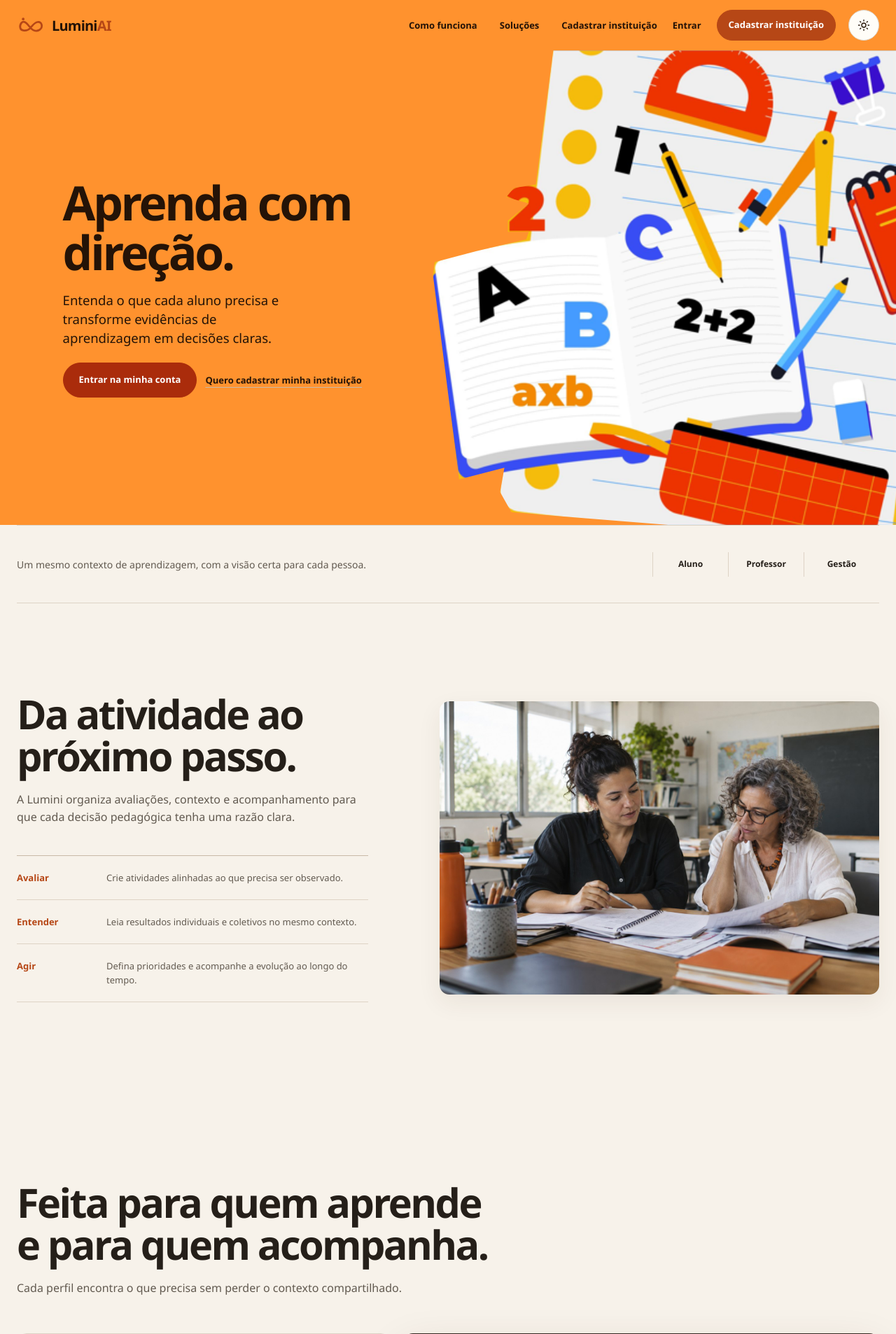
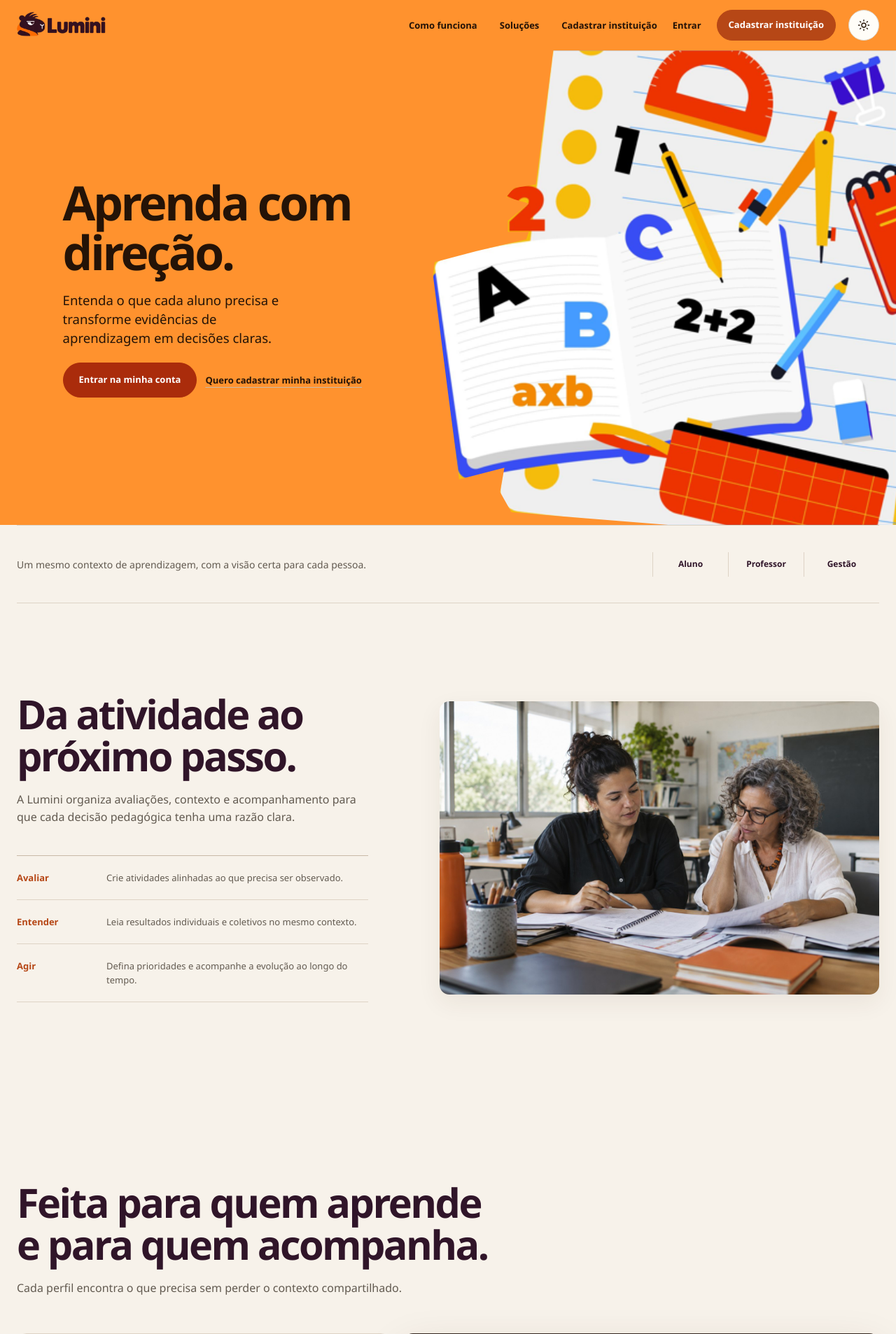
Before and after one commit to mtlisboa/analise_estudo, a Django app: page / in a window 1280 px wide. Shown: the top 1906 px of the page at 70% size. Run offline with Django 4.2, Linux system fonts and the light colour scheme; parts of the project's set-up code (start-up, migrations or seed data) failed here and were passed over.

Commit message:
Aplica a identidade da capivara à marca Lumini

```diff
--- a/src/features/accounts/templates/accounts/landing.html
+++ b/src/features/accounts/templates/accounts/landing.html
@@ -109,7 +109,7 @@
 </section>
 
 <footer class="site-footer section-shell">
-    <a class="brand" href="#"><span class="brand-mark" aria-hidden="true"><svg viewBox="0 0 64 40" fill="none"><circle cx="13" cy="5" r="3" fill="currentColor" stroke="none"/><path d="M13 31C5 30 4 20 9 14c5-6 11-1 18 8 7 9 15 13 23 8 10-7 5-19-4-18-8 1-12 9-18 15-5 5-9 5-15 4Z"/></svg></span><span class="brand-word">Lumini<span>AI</span></span></a>
+    <a class="brand" href="#"><img class="lumini-brand-lockup" src="{% static 'images/lumini-logo.webp' %}" width="132" alt=""><span class="lumini-brand-dark"><img class="lumini-brand-icon" src="{% static 'images/lumini-icon.webp' %}" width="36" height="36" alt=""><span>Lumini</span></span></a>
     <p>Inteligência para cada jornada de aprendizagem.</p>
     <span>© 2026 Lumini</span>
 </footer>
--- a/src/static/css/refined.css
+++ b/src/static/css/refined.css
@@ -6,7 +6,7 @@
     --surface: #fffdf8;
     --surface-raised: #ffffff;
     --surface-purple: #f8e7d8;
-    --text: #251f19;
+    --text: #301529;
     --text-soft: #625a50;
     --text-faint: #71685e;
     --primary: #b64716;
@@ -30,10 +30,10 @@
 
 :root[data-theme="dark"] {
     color-scheme: dark;
-    --bg: #151512;
-    --bg-soft: #1d1d19;
-    --surface: #22221e;
-    --surface-raised: #292924;
+    --bg: #1b131a;
+    --bg-soft: #231922;
+    --surface: #2c202a;
+    --surface-raised: #352630;
     --surface-purple: #30231c;
     --text: #f3f2ec;
     --text-soft: #bebdb5;
@@ -43,11 +43,11 @@
     --primary-soft: #3e281d;
     --lime: #f0a16d;
     --lime-ink: #251006;
-    --border: #393933;
+    --border: #493745;
     --border-strong: #505048;
     --shadow: 0 28px 70px rgba(0, 0, 0, .34);
     --shadow-soft: 0 12px 34px rgba(0, 0, 0, .24);
-    --header-bg: rgba(21, 21, 18, .9);
+    --header-bg: rgba(27, 19, 26, .9);
     --chart-grid: #3d3d36;
 }
 
@@ -451,3 +451,26 @@ a, button, input, select, textarea { accent-color: var(--primary); }
     *, *::before, *::after { animation: none !important; scroll-behavior: auto !important; transition-duration: 80ms !important; transition-delay: 0ms !important; }
     .button:hover, .dashboard-action:hover, .assessment-item:hover, .list-link:hover, .nav-link:hover::after { transform: none !important; }
 }
+
+.lumini-brand-icon {
+    display: block;
+    width: 36px;
+    height: 36px;
+    flex: 0 0 36px;
+    object-fit: contain;
+}
+
+.lumini-brand-lockup {
+    display: block;
+    width: 132px;
+    height: auto;
+}
+
+.lumini-brand-dark { display: none; }
+
+:root[data-theme="dark"] .lumini-brand-lockup { display: none; }
+:root[data-theme="dark"] .lumini-brand-dark {
+    display: inline-flex;
+    align-items: center;
+    gap: 8px;
+}
--- a/src/templates/base.html
+++ b/src/templates/base.html
@@ -15,10 +15,11 @@
             document.documentElement.dataset.theme = theme;
         }());
     </script>
+    <link rel="icon" type="image/webp" href="{% static 'images/lumini-icon.webp' %}">
     <link rel="stylesheet" href="{% static 'css/app.css' %}?v=19">
     <link rel="stylesheet" href="{% static 'css/notifications.css' %}?v=2">
     <link rel="stylesheet" href="{% static 'css/account.css' %}?v=2">
-    <link rel="stylesheet" href="{% static 'css/refined.css' %}?v=6">
+    <link rel="stylesheet" href="{% static 'css/refined.css' %}?v=7">
     <link rel="stylesheet" href="{% static 'css/sidebar-modules.css' %}?v=8">
     <link rel="stylesheet" href="{% static 'css/question-workspace.css' %}?v=6">
     {% block extra_styles %}{% endblock %}
@@ -32,10 +33,7 @@
     <header class="site-header">
         <div class="nav-shell">
             <a class="brand" href="{% url 'accounts:landing' %}" aria-label="Lumini, página inicial">
-                <span class="brand-mark" aria-hidden="true">
-                    <svg viewBox="0 0 64 40" fill="none"><circle cx="13" cy="5" r="3" fill="currentColor" stroke="none"/><path d="M13 31C5 30 4 20 9 14c5-6 11-1 18 8 7 9 15 13 23 8 10-7 5-19-4-18-8 1-12 9-18 15-5 5-9 5-15 4Z"/></svg>
-                </span>
-                <span class="brand-word">Lumini<span>AI</span></span>
+                <img class="lumini-brand-lockup" src="{% static 'images/lumini-logo.webp' %}" width="132" alt=""><span class="lumini-brand-dark"><img class="lumini-brand-icon" src="{% static 'images/lumini-icon.webp' %}" width="36" height="36" alt=""><span>Lumini</span></span>
             </a>
 
             {% block navigation %}
--- a/src/templates/components/layout/sidebar.html
+++ b/src/templates/components/layout/sidebar.html
@@ -1,13 +1,11 @@
+{% load static %}
     <a class="mobile-account-link" href="{% url 'accounts:account' %}" aria-label="Minha conta e preferências">
         {% if user.avatar %}<img class="mobile-user-photo user-photo" src="{% url 'accounts:avatar' %}" alt="">{% else %}<svg viewBox="0 0 24 24" fill="none" stroke="currentColor" stroke-width="1.8" aria-hidden="true"><circle cx="12" cy="8" r="4"/><path d="M4 22v-3a8 8 0 0 1 16 0v3"/></svg>{% endif %}
     </a>
     <aside id="app-sidebar" class="app-sidebar{% if teacher_sidebar %} teacher-sidebar{% endif %}{% if management_sidebar %} management-sidebar{% endif %}{% if family_sidebar %} family-sidebar{% endif %}" aria-label="Navegação principal">
         <div class="sidebar-brand-row">
             <a class="brand sidebar-brand" href="{% url 'accounts:dashboard' %}" aria-label="Lumini, meu painel">
-                <span class="brand-mark" aria-hidden="true">
-                    <svg viewBox="0 0 64 40" fill="none"><circle cx="13" cy="5" r="3" fill="currentColor" stroke="none"/><path d="M13 31C5 30 4 20 9 14c5-6 11-1 18 8 7 9 15 13 23 8 10-7 5-19-4-18-8 1-12 9-18 15-5 5-9 5-15 4Z"/></svg>
-                </span>
-                <span class="sidebar-label brand-word">Lumini<span>AI</span></span>
+                <img class="lumini-brand-icon" src="{% static 'images/lumini-icon.webp' %}" width="36" height="36" alt=""><span class="sidebar-label brand-word">Lumini</span>
             </a>
             <button class="theme-toggle sidebar-theme" type="button" aria-label="Ativar tema escuro" title="Alternar entre tema claro e escuro">
                 <svg class="sun-icon" viewBox="0 0 24 24" fill="none" aria-hidden="true"><circle cx="12" cy="12" r="4"/><path d="M12 2v2M12 20v2M4.93 4.93l1.42 1.42M17.66 17.66l1.41 1.41M2 12h2M20 12h2M4.93 19.07l1.42-1.42M17.66 6.34l1.41-1.41"/></svg>
```
Also changed, not shown: src/static/images/lumini-icon.webp (added), src/static/images/lumini-logo.webp (added).
